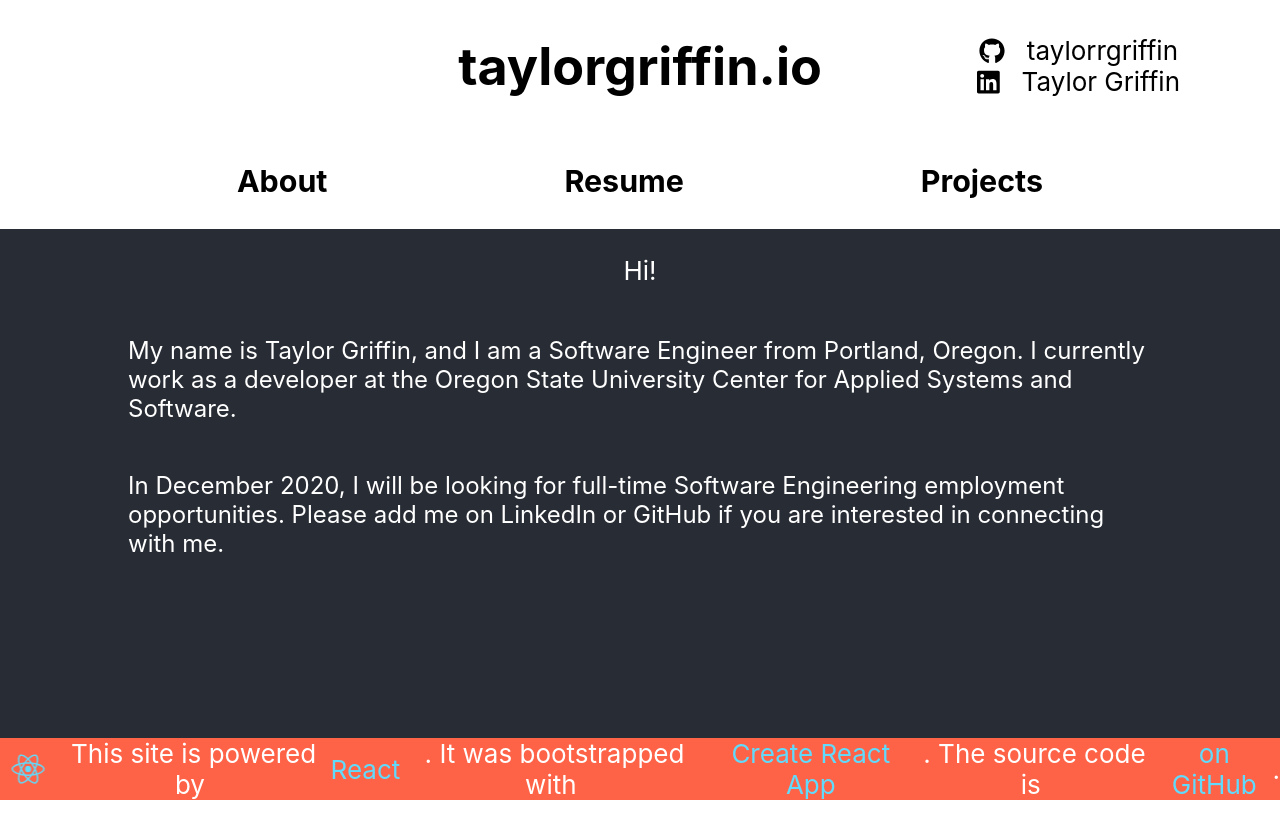
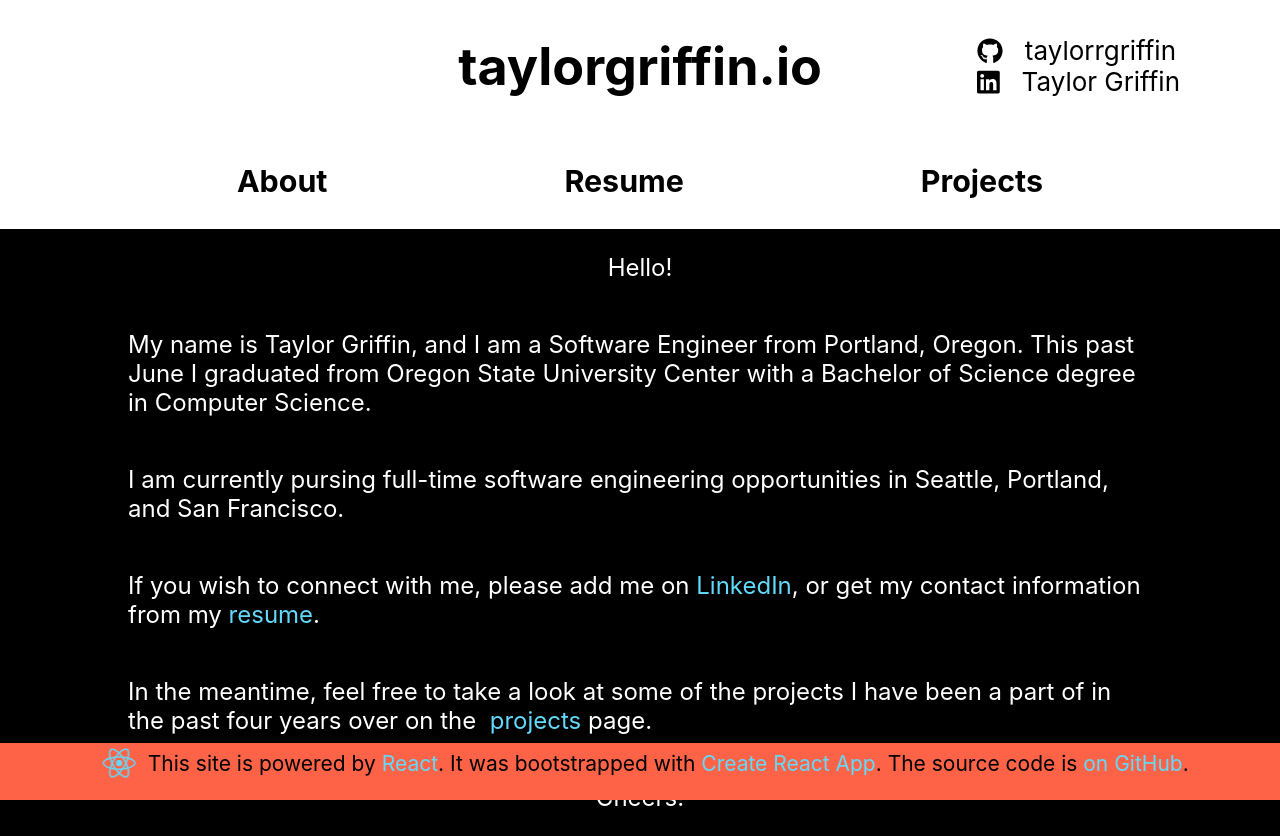
Before and after one commit to taylorrgriffin/taylorgriffin.io, a React (Create React App) app: page / in a window 1280 px wide. Before the commit the page ends 800 px from the top, so only its background shows below. Built offline with nearby package versions, Linux system fonts and the light colour scheme.

Commit message:
Added about page

```diff
--- a/src/About/About.js
+++ b/src/About/About.js
@@ -3,14 +3,24 @@ import React from 'react';
 const About = () => {
   return (
     <div style={styles.container}>
-      <p>Hi!</p>
-      <p className="Paragraph">
+      <p style={styles.heading}>Hello!</p>
+      <p>
         My name is Taylor Griffin, and I am a Software Engineer from Portland, Oregon.
-        I currently work as a developer at the Oregon State University Center for Applied Systems and Software.
+        This past June I graduated from Oregon State University Center with a Bachelor of Science degree in Computer Science.
       </p>
-      <p className="Paragraph">
-        In December 2020, I will be looking for full-time Software Engineering employment opportunities.
-        Please add me on LinkedIn or GitHub if you are interested in connecting with me.
+      <p>
+        I am currently pursing full-time software engineering opportunities in Seattle, Portland, and San Francisco.
+      </p>
+      <p>
+        If you wish to connect with me, please add me on <a style={styles.link} href="https://linkedin.com/in/taylor-randolph-griffin">LinkedIn</a>,
+        or get my contact information from my <a style={styles.link} href="/resume">resume</a>.
+      </p>
+      <p>
+        In the meantime, feel free to take a look at some of the projects I have been a part of in the past four years over on the
+        &nbsp;<a style={styles.link} href="/projects">projects</a> page.
+      </p>
+      <p style={styles.heading}>
+        Cheers!
       </p>
     </div>
   );
@@ -21,9 +31,20 @@ let styles = {
     display: 'flex',
     flexDirection: 'column',
     justifyContent: 'center',
-    alignItems: 'center',
-    // backgroundColor: 'grey',
-  }
+    alignItems: 'left',
+    color: 'white',
+    fontSize: 'calc(8px + 2vmin)',
+    marginLeft: '10vw',
+    marginRight: '10vw',
+    textAlign: 'left'
+  },
+  heading: {
+    textAlign: 'center'
+  },
+  link: {
+    color: '#61DAFB',
+    textDecoration: 'none'
+  },
 }
 
 export default About;
--- a/src/App.css
+++ b/src/App.css
@@ -1,50 +1,37 @@
-.App {
-  text-align: center;
-  background-color: #282c34;
-  min-height: 100vh;
-  display: flex;
-  flex-direction: column;
-  align-items: center;
-  /* justify-content: center; */
-  font-size: calc(10px + 2vmin);
-  color: white;
-}
-
-.Paragraph {
+/* .Paragraph {
   font-size: calc(8px + 2vmin);
   text-align: left;
   margin-left: 10vw;
   margin-right: 10vw;
-}
+} */
+/*
+.App-logo {
 
-.App-logo {
-  height: 5vmin;
-  pointer-events: none;
-}
+} */
 
-@media (prefers-reduced-motion: no-preference) {
+/* @media (prefers-reduced-motion: no-preference) {
   .App-logo {
     animation: App-logo-spin infinite 10s linear;
   }
-}
+} */
 
-.App-header {
+/* .App-header {
   display: flex;
   flex-direction: column;
   align-items: center;
   justify-content: center;
-}
+} */
 
-.App-body {
+/* .App-body {
   display: flex;
   flex-direction: column;
   align-items: center;
   justify-content: center;
-}
-
+} */
+/*
 .App-link {
   color: #61dafb;
-}
+} */
 
 @keyframes App-logo-spin {
   from {
--- a/src/App.js
+++ b/src/App.js
@@ -13,7 +13,7 @@ import About from './About/About';
 
 function App() {
   return (
-    <div className="App">
+    <div style={styles.container}>
       <Header/>
       <body style={styles.body}>
         <Switch>
@@ -28,11 +28,16 @@ function App() {
 }
 
 let styles = {
+  container: {
+    display: 'flex',
+    flexDirection: 'column',
+  },
   body: {
     display: 'flex',
     alignItems: 'center',
     justifyContent: 'center',
-    // backgroundColor: 'pink'
+    backgroundColor: 'black',
+    minHeight: '67vh'
   }
 }
 
--- a/src/Common/Footer.js
+++ b/src/Common/Footer.js
@@ -5,7 +5,7 @@ import logo from '../logo.svg';
 export const Footer = () => {
   return (
     <div style={styles.footer}>
-      <img src={logo} className="App-logo" alt="logo"/>
+      <img src={logo} style={styles.logo} alt="logo"/>
       This site is powered by&nbsp;
       <a style={styles.link} href="https://reactjs.org/">React</a>. It was bootstrapped with&nbsp;
       <a style={styles.link} href="https://github.com/facebook/create-react-app">Create React App</a>. The source code is&nbsp;
@@ -25,11 +25,18 @@ let styles = {
     position: 'absolute',
     left: '0px',
     bottom: '0px',
-    right: '0px'
+    right: '0px',
+    fontSize: 'calc(5px + 2vmin)',
+    paddingBottom: '17px'
   },
   link: {
     color: '#61DAFB',
     textDecoration: 'none'
+  },
+  logo: {
+    height: '5vmin',
+    pointerEvents: 'none',
+    animation: 'App-logo-spin infinite 10s linear'
   }
 }
 
--- a/src/Common/Header.js
+++ b/src/Common/Header.js
@@ -35,7 +35,8 @@ let styles = {
     alignItems: 'center',
     justifyContent: 'center',
     backgroundColor: 'white',
-    width: '100%'
+    width: '100%',
+    fontSize: 'calc(10px + 2vmin)'
   },
   headline: {
     display: 'flex',
```
